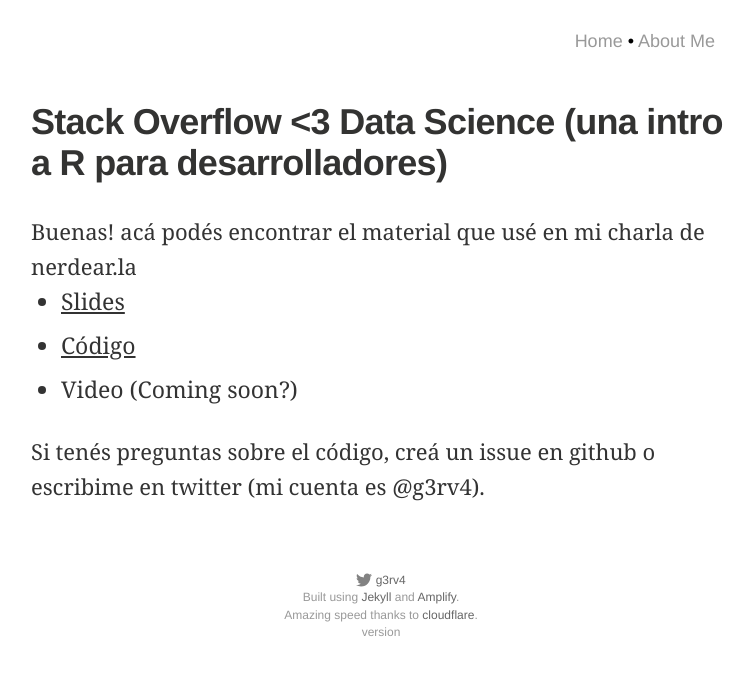
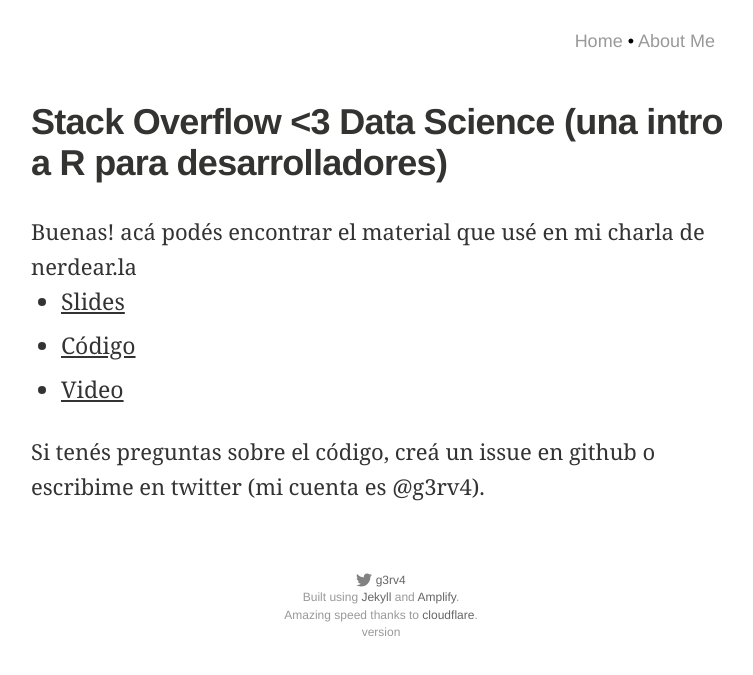
Before and after one commit to g3rv4/g3rv4.com, a Jekyll site: the page built from nerdearla.md, in a window 1280 px wide. Shown: the top 675 px of the page, without its empty margins (259-1012 px from the left). Built offline with Jekyll 4.4.1, drawn with Linux system fonts in a browser that asks for light colours.

Commit message:
Nerdearla video

```diff
--- a/nerdearla.md
+++ b/nerdearla.md
@@ -7,6 +7,6 @@ Buenas! acá podés encontrar el material que usé en mi charla de nerdear.la
 
 * [Slides](https://github.com/g3rv4/TagsEnSOes/blob/master/slides.pdf)
 * [Código](https://github.com/g3rv4/TagsEnSOes)
-* Video (Coming soon?)
+* [Video](https://www.youtube.com/watch?v=16UG7MOGmIs&feature=youtu.be&a)
 
 Si tenés preguntas sobre el código, creá un issue en github o escribime en twitter (mi cuenta es @g3rv4).
```
